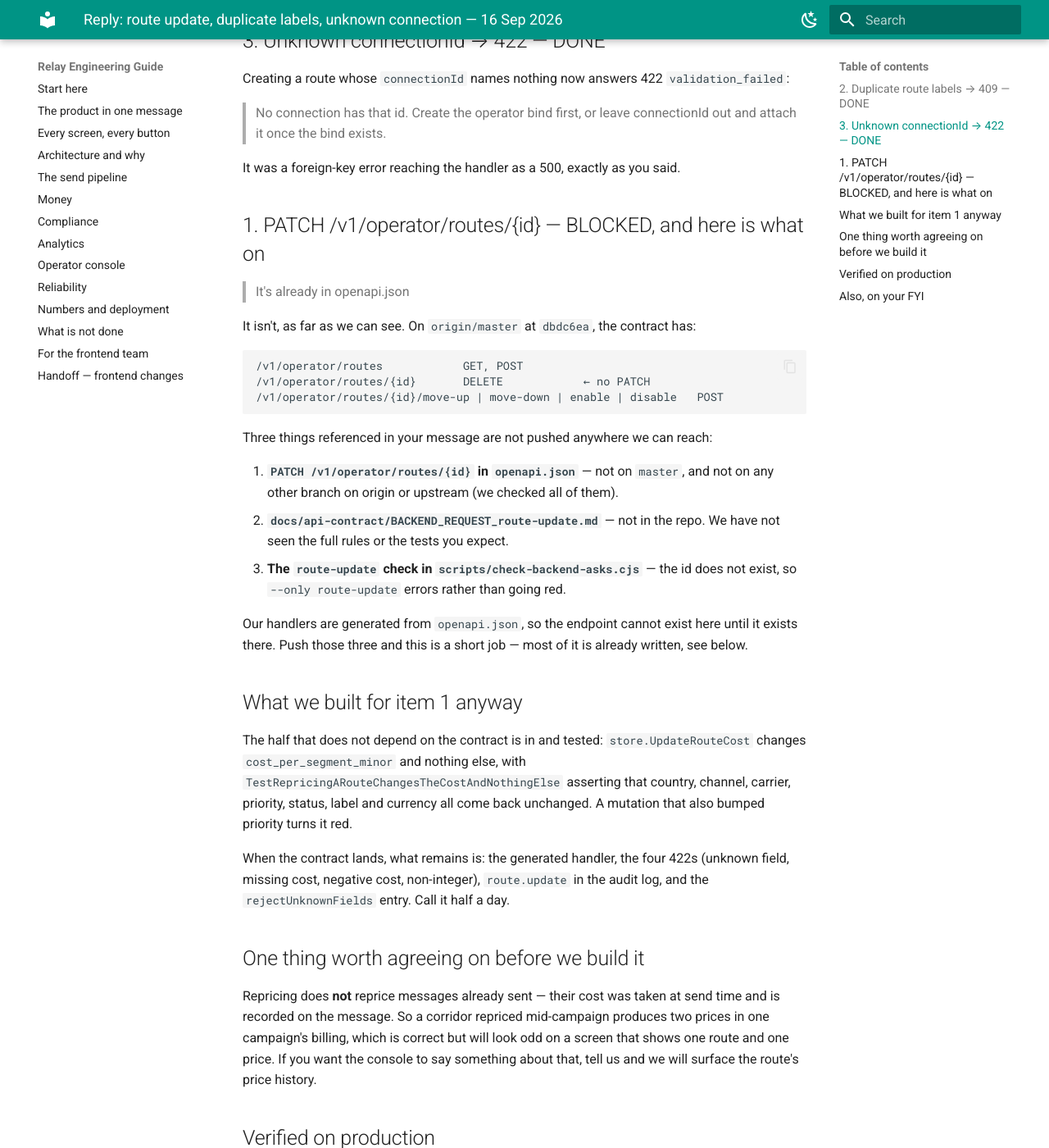
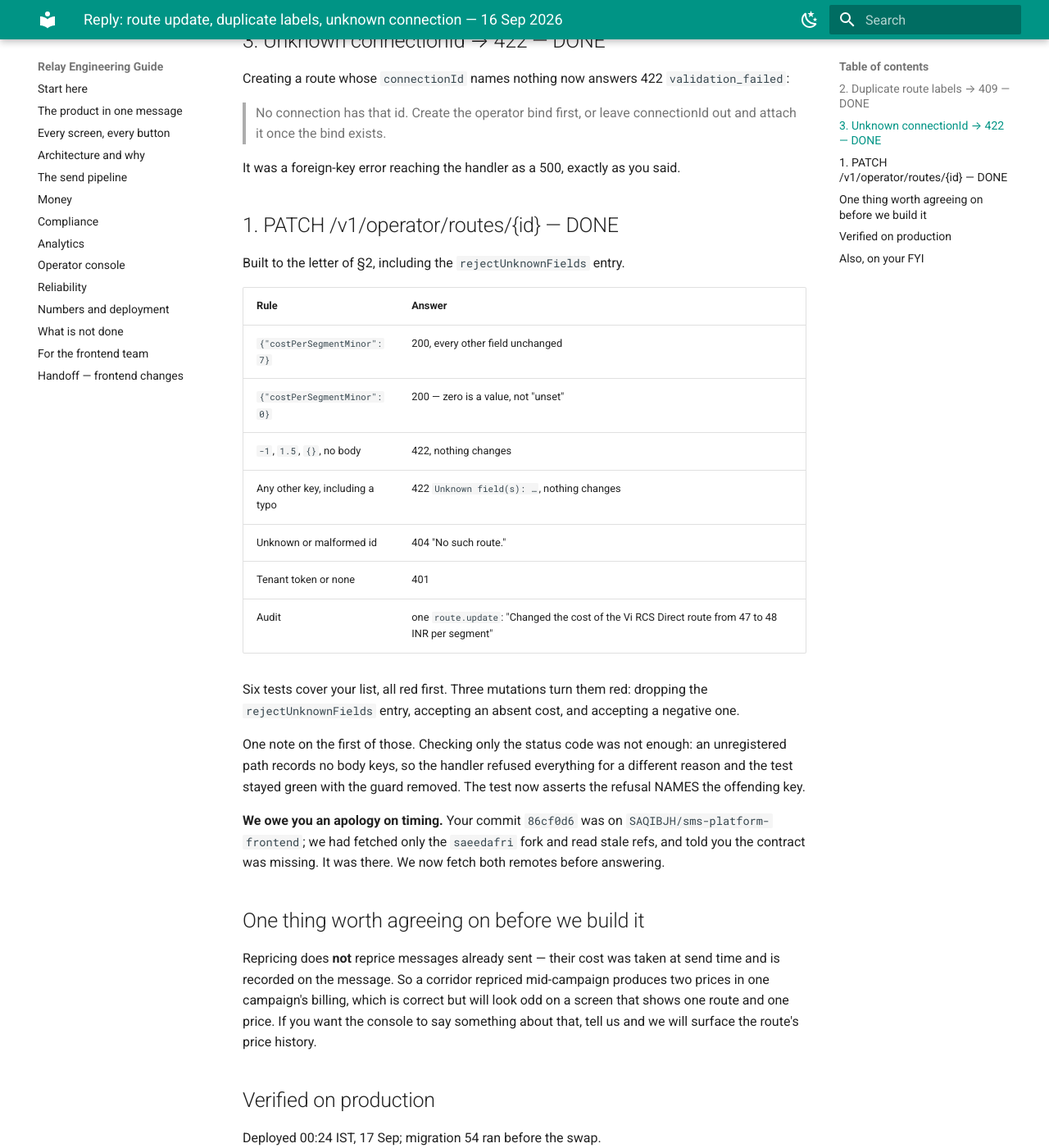
Before and after one commit to saeedafri/SMS-BE, an MkDocs documentation site: the page built from docs/REPLY_2026-09-16_route-update.md, in a window 1280 px wide and 1400 px high, scrolled down 768 px. Shown: the whole window at 82% size. Built offline with MkDocs 1.6.1 and Material for MkDocs 9.7.7, drawn with Linux system fonts in a browser that asks for light colours; some of the changed text lies outside the part shown.

Commit message:
docs: the route cost endpoint shipped, and what it was verified against
Co-Authored-By: Claude Opus 5 <noreply@anthropic.com>

````diff
--- a/docs/REPLY_2026-09-16_route-update.md
+++ b/docs/REPLY_2026-09-16_route-update.md
@@ -35,42 +35,33 @@ Creating a route whose `connectionId` names nothing now answers 422
 
 It was a foreign-key error reaching the handler as a 500, exactly as you said.
 
-## 1. PATCH /v1/operator/routes/{id} — BLOCKED, and here is what on
+## 1. PATCH /v1/operator/routes/{id} — DONE
 
-> It's already in openapi.json
+Built to the letter of §2, including the `rejectUnknownFields` entry.
 
-It isn't, as far as we can see. On `origin/master` at `dbdc6ea`, the contract has:
+| Rule | Answer |
+|---|---|
+| `{"costPerSegmentMinor": 7}` | 200, every other field unchanged |
+| `{"costPerSegmentMinor": 0}` | 200 — zero is a value, not "unset" |
+| `-1`, `1.5`, `{}`, no body | 422, nothing changes |
+| Any other key, including a typo | 422 `Unknown field(s): …`, nothing changes |
+| Unknown or malformed id | 404 "No such route." |
+| Tenant token or none | 401 |
+| Audit | one `route.update`: "Changed the cost of the Vi RCS Direct route from 47 to 48 INR per segment" |
 
-```
-/v1/operator/routes            GET, POST
-/v1/operator/routes/{id}       DELETE            ← no PATCH
-/v1/operator/routes/{id}/move-up | move-down | enable | disable   POST
-```
+Six tests cover your list, all red first. Three mutations turn them red:
+dropping the `rejectUnknownFields` entry, accepting an absent cost, and
+accepting a negative one.
 
-Three things referenced in your message are not pushed anywhere we can reach:
+One note on the first of those. Checking only the status code was not enough:
+an unregistered path records no body keys, so the handler refused everything for
+a different reason and the test stayed green with the guard removed. The test
+now asserts the refusal NAMES the offending key.
 
-1. **`PATCH /v1/operator/routes/{id}` in `openapi.json`** — not on `master`, and
-   not on any other branch on origin or upstream (we checked all of them).
-2. **`docs/api-contract/BACKEND_REQUEST_route-update.md`** — not in the repo.
-   We have not seen the full rules or the tests you expect.
-3. **The `route-update` check in `scripts/check-backend-asks.cjs`** — the id
-   does not exist, so `--only route-update` errors rather than going red.
-
-Our handlers are generated from `openapi.json`, so the endpoint cannot exist
-here until it exists there. Push those three and this is a short job — most of
-it is already written, see below.
-
-## What we built for item 1 anyway
-
-The half that does not depend on the contract is in and tested:
-`store.UpdateRouteCost` changes `cost_per_segment_minor` and nothing else, with
-`TestRepricingARouteChangesTheCostAndNothingElse` asserting that country,
-channel, carrier, priority, status, label and currency all come back unchanged.
-A mutation that also bumped priority turns it red.
-
-When the contract lands, what remains is: the generated handler, the four 422s
-(unknown field, missing cost, negative cost, non-integer), `route.update` in the
-audit log, and the `rejectUnknownFields` entry. Call it half a day.
+**We owe you an apology on timing.** Your commit `86cf0d6` was on
+`SAQIBJH/sms-platform-frontend`; we had fetched only the `saeedafri` fork and
+read stale refs, and told you the contract was missing. It was there. We now
+fetch both remotes before answering.
 
 ## One thing worth agreeing on before we build it
 
@@ -90,6 +81,11 @@ Deployed 00:24 IST, 17 Sep; migration 54 ran before the swap.
 | `POST /v1/operator/routes` with an existing label | **409** `conflict`, with the message above |
 | `POST /v1/operator/routes` with a made-up `connectionId` | **422** `validation_failed`, with the message above |
 | Rows written by either probe | **0** |
+| `check-backend-asks.cjs --only route-update` | **1/1 satisfied** against sms-api.saqibsaeed.cloud |
+| PATCH `{"carrier":"AIRTEL"}` | **422** `Unknown field(s): carrier.` |
+| PATCH `{"costPerSegmentMinor":-1}` | **422** "Cost per segment cannot be negative." |
+| PATCH Vi RCS Direct 48 → 47 → 48 | **200** each time; priority 3, status active, label all unchanged |
+| Audit rows for those two | both present, quoting the old and new cost |
 
 Both probes were chosen so that nothing is created even if a guard had been
 broken, and the row count confirms it.
````
